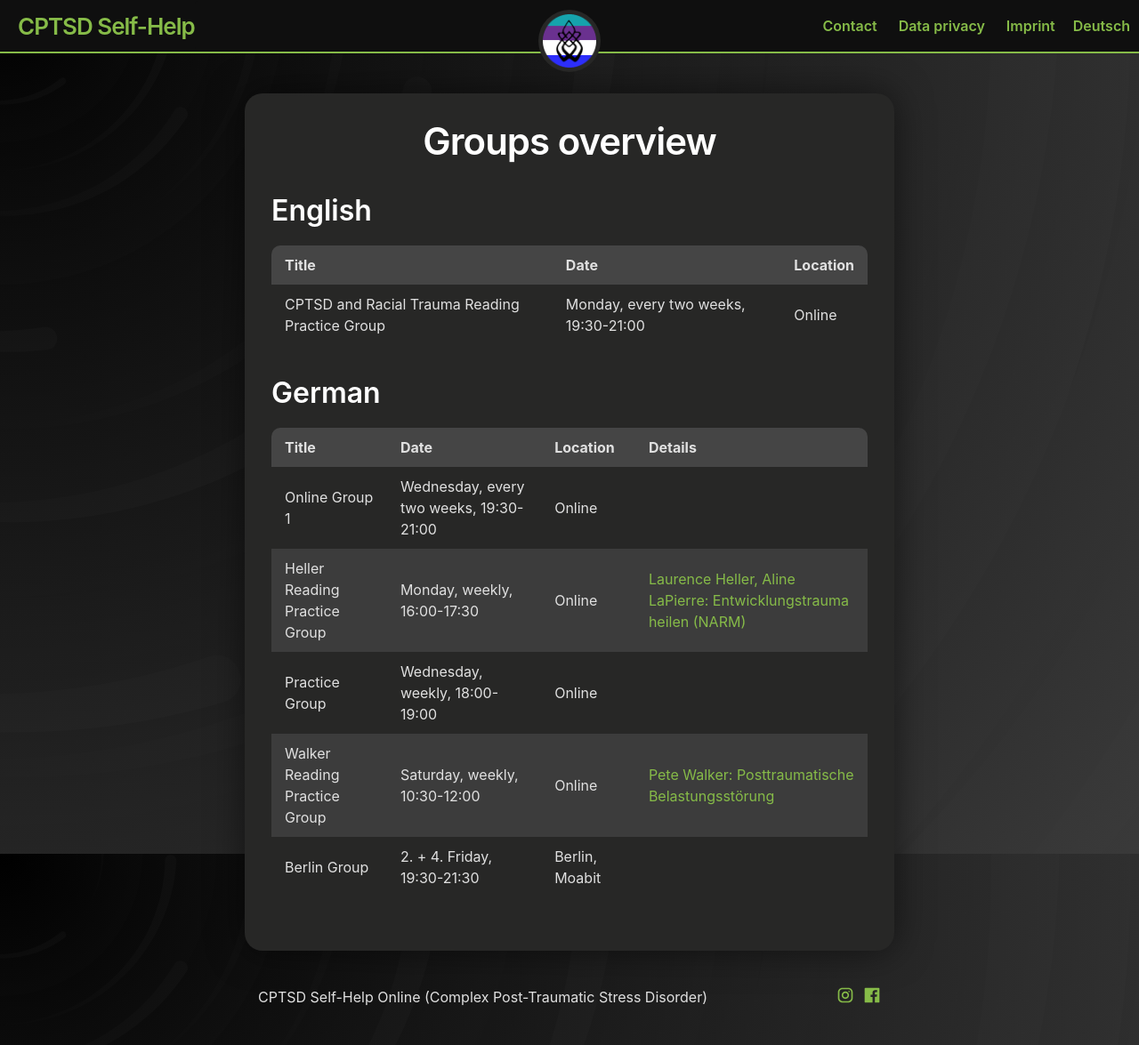
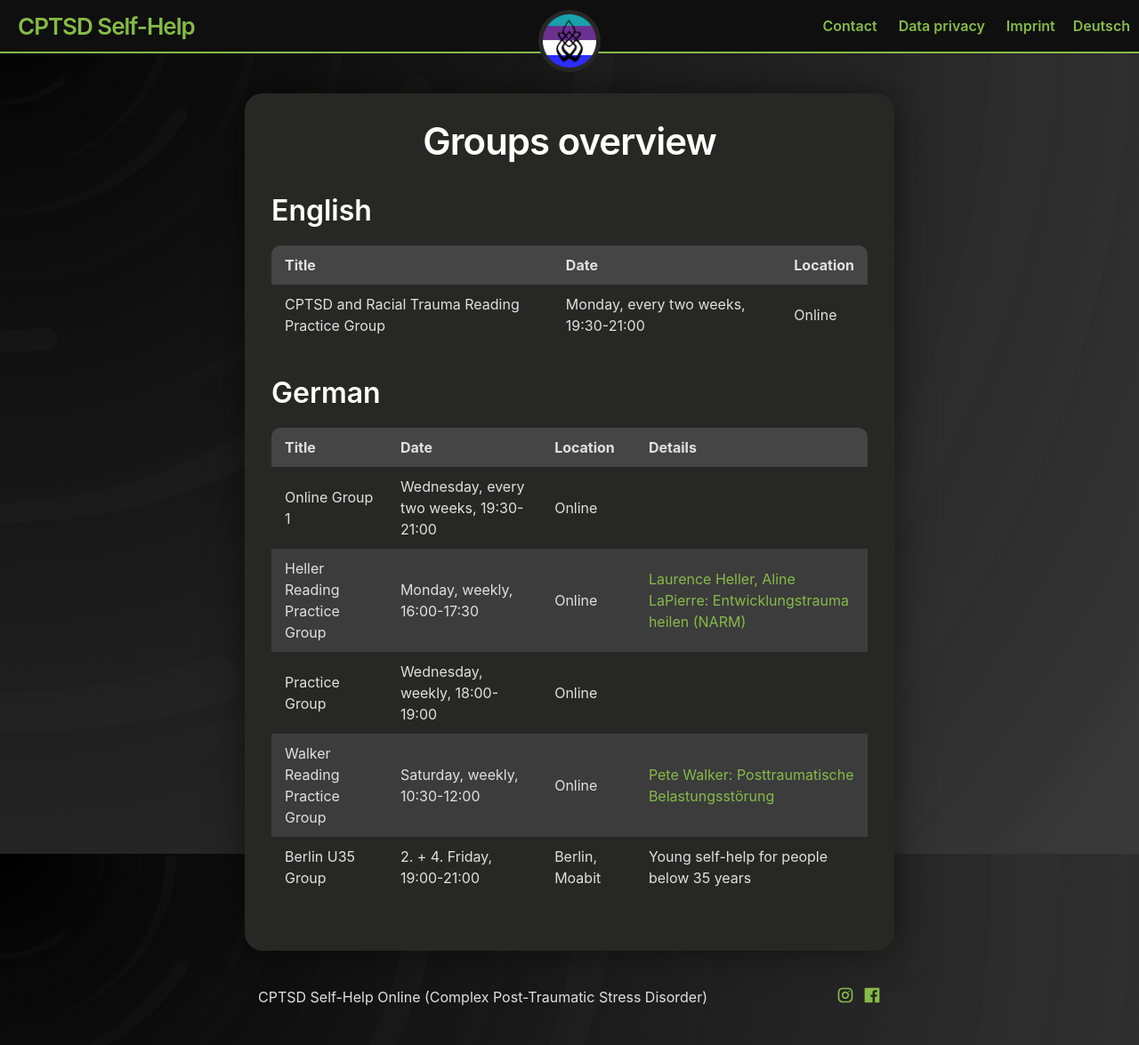
Before and after one commit to c-ptsd/c-ptsd.eu, a Jekyll site: the page built from _posts/2023-07-13-groups.md, in a window 1280 px wide and 1175 px high. Shown: the whole window at 89% size. Built offline with Jekyll 4.4.1, drawn with Linux system fonts in a browser that asks for light colours.

Commit message:
Update 2023-07-13-groups.md

```diff
--- a/_posts/2023-07-13-groups.md
+++ b/_posts/2023-07-13-groups.md
@@ -18,4 +18,4 @@ title: Groups overview
 | Heller Reading Practice Group | Monday, weekly, 16:00-17:30 | Online |  [Laurence Heller, Aline LaPierre: Entwicklungstrauma heilen (NARM)](https://www.amazon.de/dp/3466309220/)   |
 | Practice Group | Wednesday, weekly, 18:00-19:00 | Online |     |
 | Walker Reading Practice Group | Saturday, weekly, 10:30-12:00 | Online | [Pete Walker: Posttraumatische Belastungsstörung](https://www.amazon.de/dp/3962570756/) |
-| Berlin Group | 2. + 4. Friday, 19:30-21:30 | Berlin, Moabit |     |
+| Berlin U35 Group | 2. + 4. Friday, 19:00-21:00 | Berlin, Moabit | Young self-help for people below 35 years    |
```
